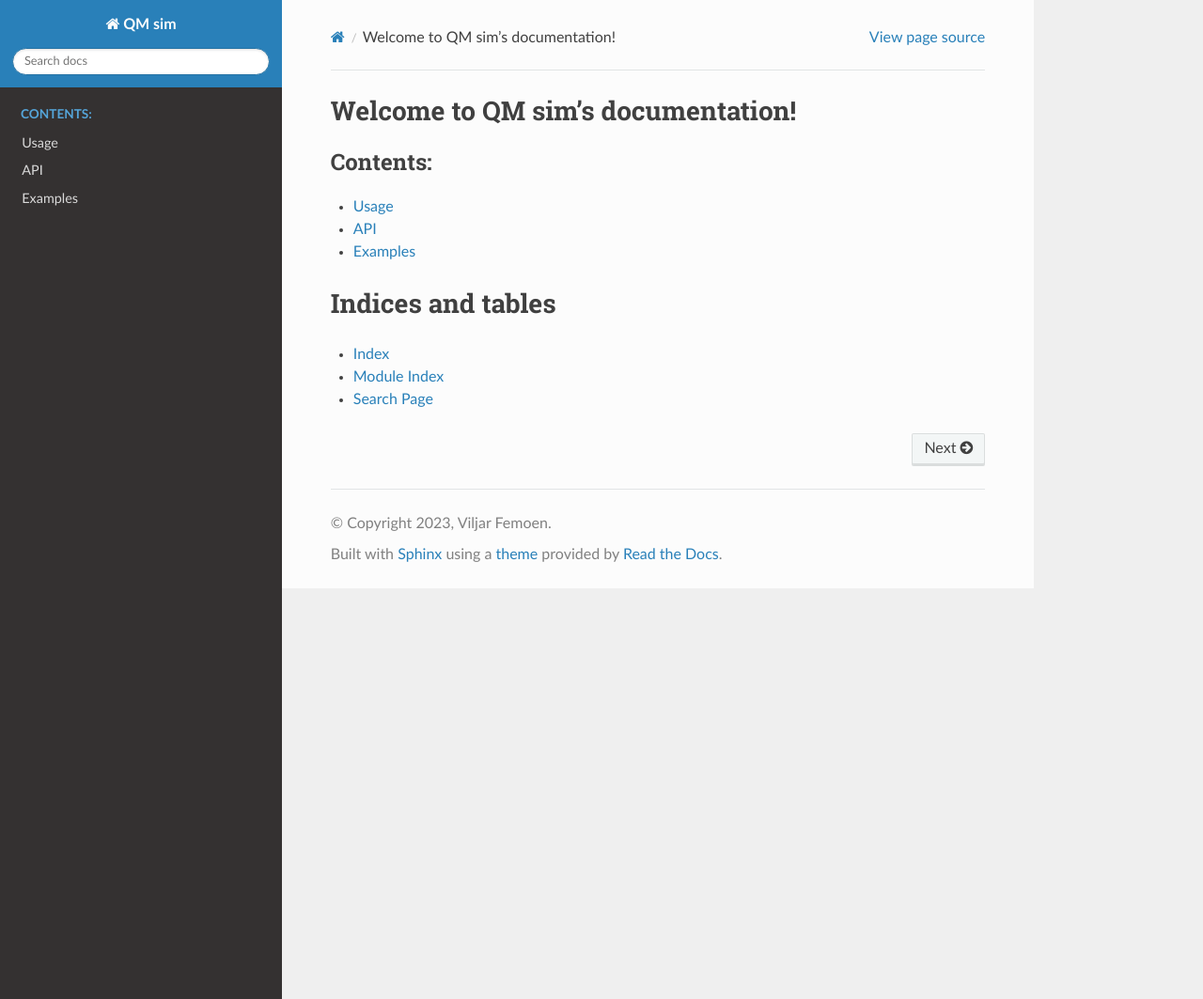
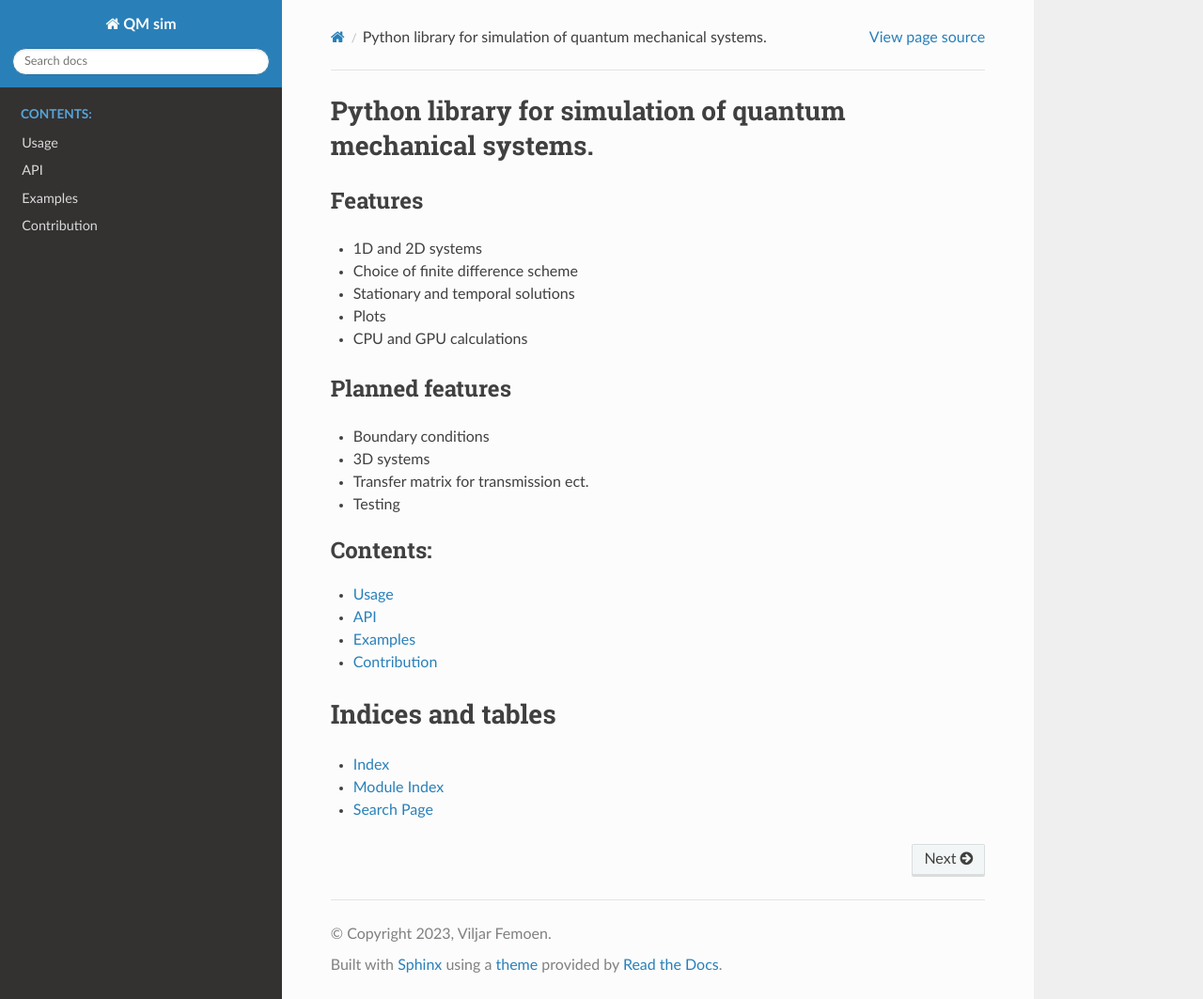
Before and after one commit to viljarjf/QM_sim, a Sphinx documentation site: the page built from docs/source/index.rst, in a window 1280 px wide and 1063 px high. Shown: the whole window at 94% size. Built offline with Sphinx 7.4.7 and the Read the Docs theme 2.0.0, drawn with Linux system fonts in a browser that asks for light colours.

Commit message:
Add features and contribution link

```diff
--- a/docs/source/index.rst
+++ b/docs/source/index.rst
@@ -3,8 +3,24 @@
    You can adapt this file completely to your liking, but it should at least
    contain the root `toctree` directive.
 
-Welcome to QM sim's documentation!
-==================================
+Python library for simulation of quantum mechanical systems.
+============================================================
+
+Features
+--------
+
+- 1D and 2D systems
+- Choice of finite difference scheme
+- Stationary and temporal solutions
+- Plots
+- CPU and GPU calculations
+
+Planned features
+----------------
+- Boundary conditions
+- 3D systems
+- Transfer matrix for transmission ect.
+- Testing
 
 .. toctree::
    :maxdepth: 1
@@ -13,6 +29,7 @@ Welcome to QM sim's documentation!
    usage
    api
    examples
+   contribution
 
 Indices and tables
 ==================
```
